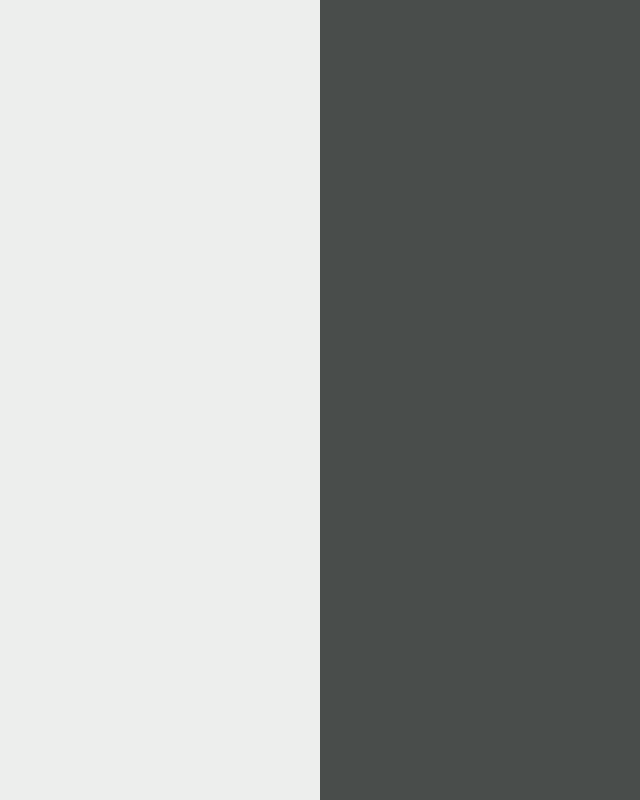
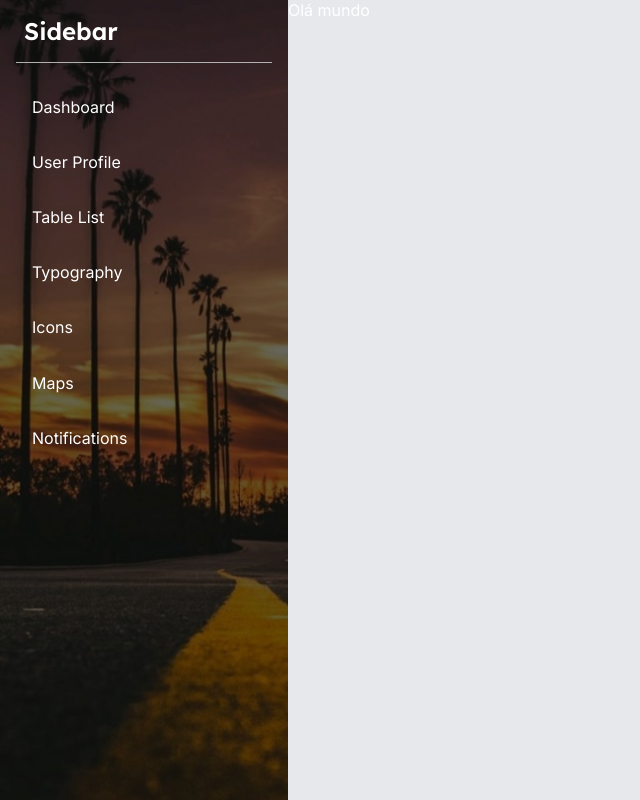
Before and after one commit to MatheusGomesRocha/dashboard_next, a Next.js app: page / in a window 1280 px wide. Shown: the whole page, without its empty margins (0-640 px from the left). Built offline with nearby package versions, Linux system fonts and the light colour scheme.

Commit message:
Estilizando o Sidebar, aplicando uma img de background + o title + uma ul com as futuras pages

```diff
--- a/src/components/Header/index.tsx
+++ b/src/components/Header/index.tsx
@@ -3,7 +3,7 @@ import styles from './styles.module.scss';
 export function Header() {
     return(
         <div className={styles.headerContainer}>
-
+            <p>Olá mundo</p>
         </div>
     );
 }
--- a/src/components/Sidebar/index.tsx
+++ b/src/components/Sidebar/index.tsx
@@ -3,6 +3,21 @@ import styles from './styles.module.scss';
 export function Sidebar() {
     return(
         <div className={styles.sidebarContainer}>
+            <div className={styles.backgroundTransparent} />
+
+            <div className={styles.title}>
+                <h2>Sidebar</h2>
+            </div>
+
+            <ul>
+                <li>Dashboard</li>
+                <li>User Profile</li>
+                <li>Table List</li>
+                <li>Typography</li>
+                <li>Icons</li>
+                <li>Maps</li>
+                <li>Notifications</li>
+            </ul>
         </div>
     );
 }
--- a/src/components/Sidebar/styles.module.scss
+++ b/src/components/Sidebar/styles.module.scss
@@ -1,5 +1,38 @@
 .sidebarContainer {
     height: 100vh;
-    width: 20rem;
-    background: var(--white-transparent);
+    width: 18rem;
+    background: url('/background.png') no-repeat;
+    background-size: cover;
+
+    ul {
+        margin: 1rem;
+        z-index: 2;
+        position: relative;
+    }
+
+    li {
+        padding: 1.1rem 1rem;
+        list-style-type: none;
+        border-radius: 0.4rem;
+    }
 }
+
+.backgroundTransparent {
+    height: 100vh;
+    width: 18rem;
+    z-index: 1;
+    position: absolute;
+    background: var(--black-transparent);
+}
+
+.title {
+    margin: 0 1rem;
+    padding: 1rem 0.5rem;
+    border-bottom: 1px solid var(--gray-200);
+    z-index: 2;
+    position: relative;
+
+    h2 {
+        color: var(--white);
+    }
+}
--- a/src/styles/globals.scss
+++ b/src/styles/globals.scss
@@ -6,8 +6,12 @@
 
 :root {
   --white: #fff;
-  --white-transparent: rgba(255, 255, 255, 0.9);
 
+  --black-transparent: rgba(0, 0, 0, 0.6);
+
+  --gray-100: #e6e8eb;
+  --gray-200: #afb2b1;
+  --gray-500: #808080;
   --gray-800: #494d4b;
 
   --red: #C94A64;
@@ -25,7 +29,8 @@
 
 body {
   font: 500 1rem Inter, sans-serif;
-  background-color: var(--gray-800);
+  background-color: var(--gray-100);
+  color: var(--white);
 }
 
 button, li {
```
Also changed, not shown: public/background.png (added).
